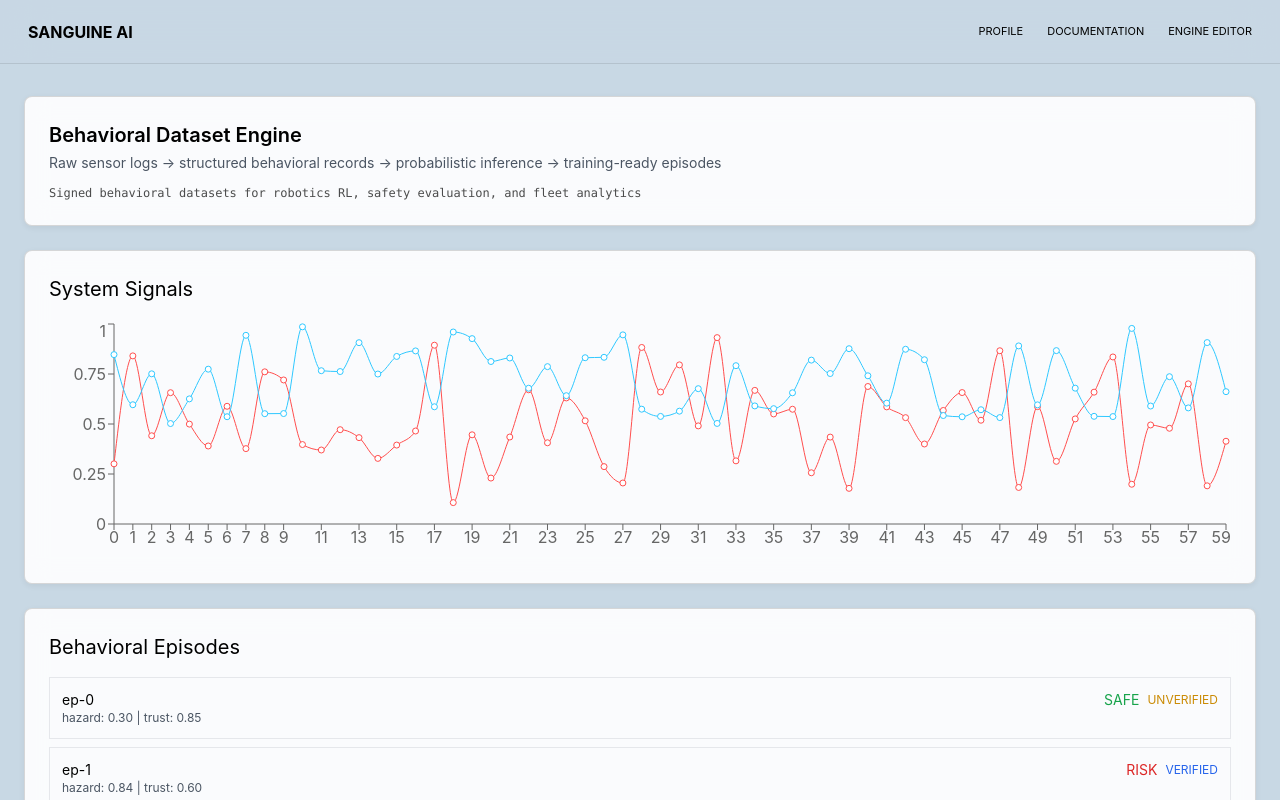
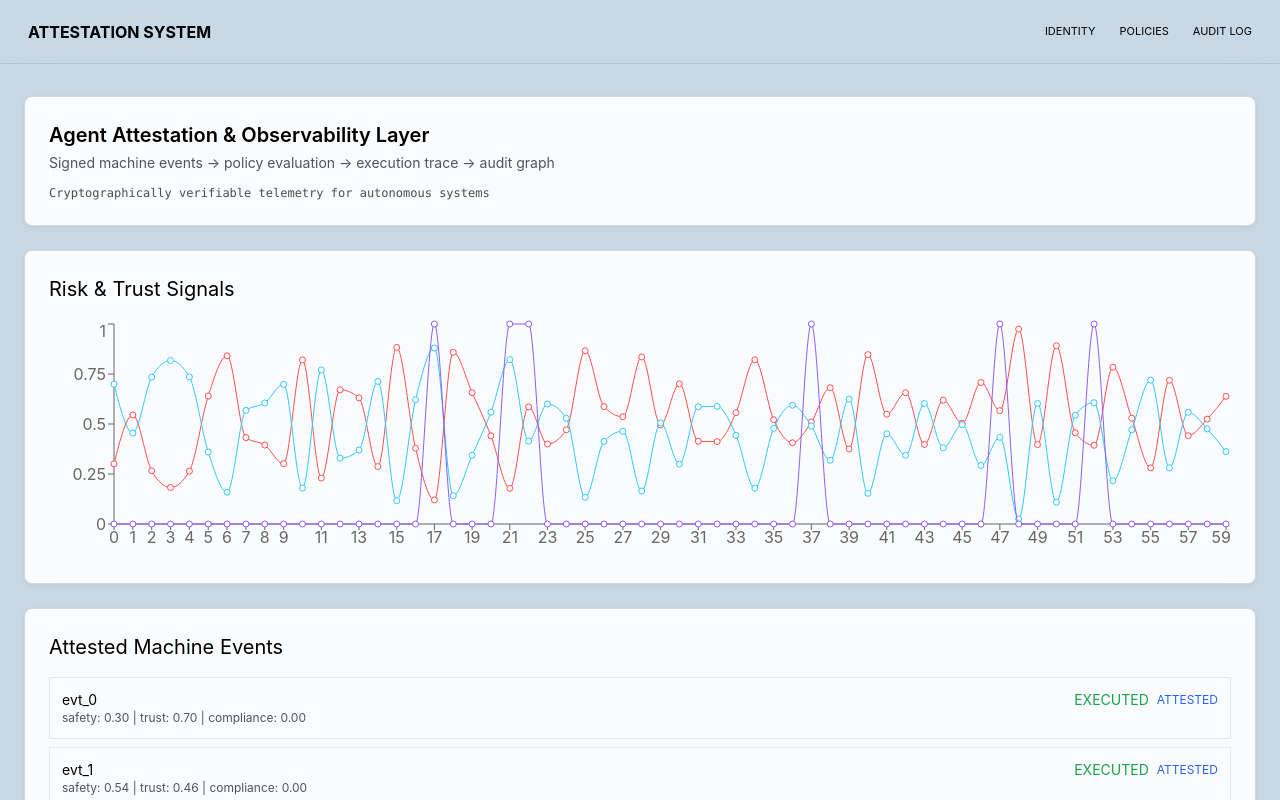
Before and after one commit to SanguineAI-Incorporated/sanguine-ai-users, a React (Vite) app: page / in a window 1280 px wide. Shown: the top 800 px of the page. Built offline with nearby package versions, Linux system fonts and the light colour scheme.

Commit message:
Refactor Dashboard to handle machine events

```diff
--- a/src/pages/Dashboard.jsx
+++ b/src/pages/Dashboard.jsx
@@ -10,10 +10,10 @@ import {
   ResponsiveContainer,
 } from "recharts";
 
-/* ---------------- RAW SENSOR LOGS (mock) ---------------- */
+/* ---------------- RAW MACHINE EVENTS ---------------- */
 
-const rawLogs = (() => {
-  const logs = [];
+const rawEvents = (() => {
+  const events = [];
   const start = Date.now() - 1000 * 60 * 60 * 6;
 
   for (let i = 0; i < 60; i++) {
@@ -24,8 +24,20 @@ const rawLogs = (() => {
         ? ["MOVE", "STOP", "ASSIST"][Math.floor(Math.random() * 3)]
         : null;
 
-    logs.push({
+    events.push({
+      event_id: `evt_${i}`,
       timestamp: new Date(start + i * 60000).toISOString(),
+
+      agent_identity: {
+        agent_id: "agent_robot_01",
+        version: "1.4.2",
+        public_key_id: "fleet_key_01",
+      },
+
+      operator_identity: {
+        operator_id: Math.random() > 0.7 ? "human_456" : null,
+      },
+
       raw: {
         sensors: {
           vision: { occlusion },
@@ -33,49 +45,62 @@ const rawLogs = (() => {
           audio: { command },
         },
       },
+
+      policy_snapshot: {
+        policy_id: "safety_v3",
+        decision: Math.random() > 0.1 ? "allow" : "deny",
+      },
+
+      capability_scope: {
+        can_move: true,
+        can_stop: true,
+        can_spend: Math.random() > 0.8,
+      },
     });
   }
 
-  return logs;
+  return events;
 })();
 
-/* ---------------- INFERENCE STACK ---------------- */
+/* ---------------- ATTESTATION ENGINE ---------------- */
 
-function infer(log) {
-  const occlusion = log.raw.sensors.vision.occlusion;
-  const motion = log.raw.sensors.motion.velocity;
-  const command = log.raw.sensors.audio.command;
+function attest(event) {
+  const occlusion = event.raw.sensors.vision.occlusion;
+  const motion = event.raw.sensors.motion.velocity;
+  const command = event.raw.sensors.audio.command;
 
-  const hazard_score = occlusion * 0.6 + (1 - motion) * 0.4;
-  const trust_score = 1 - occlusion * 0.5;
-  const stability_index = 1 - Math.abs(0.5 - motion);
+  // safety + compliance separation (important upgrade)
+  const safety_risk = occlusion * 0.6 + (1 - motion) * 0.4;
+  const compliance_risk =
+    event.policy_snapshot.decision === "deny" ? 1 : 0;
 
-  const task_success = command === "ASSIST" && hazard_score < 0.6;
-  const safety_event = hazard_score > 0.75;
+  const stability = 1 - Math.abs(0.5 - motion);
+
+  const executed = event.policy_snapshot.decision !== "deny";
 
   return {
-    derived_features: {
-      hazard_score,
-      trust_score,
-      stability_index,
+    derived: {
+      safety_risk,
+      compliance_risk,
+      stability_index: stability,
     },
 
-    outcomes: {
-      task_success,
-      safety_event,
+    outcome: {
+      executed,
+      command,
+      stopped: command === "STOP",
     },
 
-    reward_proxies: {
-      safety_reward: 1 - hazard_score,
-      task_reward: task_success ? 1 : 0,
-      comfort_reward: stability_index,
+    trust: {
+      machine_trust: 1 - safety_risk,
+      policy_trust: executed ? 1 : 0,
     },
 
     attestation: {
-      verified: Math.random() > 0.2,
-      signature: "sig_" + Math.random().toString(16).slice(2),
-      hash: "hash_" + Math.random().toString(16).slice(2),
-      public_key_id: "key_robotics_fleet_01",
+      verified: true,
+      signature: "sig_" + event.event_id,
+      hash: "hash_" + event.timestamp,
+      chain_id: "chain_fleet_01",
     },
   };
 }
@@ -86,33 +111,30 @@ export default function Dashboard() {
   const [selected, setSelected] = useState(null);
   const [hovered, setHovered] = useState(null);
 
-  const episodes = useMemo(() => {
-    return rawLogs.map((log, i) => ({
-      id: `ep-${i}`,
-      timestamp: log.timestamp,
-      raw: log.raw,
-      ...infer(log),
+  const events = useMemo(() => {
+    return rawEvents.map((e) => ({
+      ...e,
+      ...attest(e),
     }));
   }, []);
 
-  const volumeData = useMemo(() => {
-    return episodes.map((e, i) => ({
+  const chartData = useMemo(() => {
+    return events.map((e, i) => ({
       index: i,
-      hazard: e.derived_features.hazard_score,
-      trust: e.derived_features.trust_score,
+      safety: e.derived.safety_risk,
+      trust: e.trust.machine_trust,
+      compliance: e.derived.compliance_risk,
     }));
-  }, [episodes]);
-
-  /* ---------------- EXPORT ---------------- */
+  }, [events]);
 
   const exportJSONL = () => {
-    const jsonl = episodes.map((e) => JSON.stringify(e)).join("\n");
+    const jsonl = events.map((e) => JSON.stringify(e)).join("\n");
     const blob = new Blob([jsonl], { type: "application/json" });
     const url = URL.createObjectURL(blob);
 
     const a = document.createElement("a");
     a.href = url;
-    a.download = "behavioral_dataset.jsonl";
+    a.download = "attested_machine_events.jsonl";
     a.click();
 
     URL.revokeObjectURL(url);
@@ -123,12 +145,12 @@ export default function Dashboard() {
 
       {/* HEADER */}
       <div className="fixed top-0 left-0 right-0 h-16 flex justify-between items-center px-7 z-10 bg-[#C8D8E4]/80 backdrop-blur-xl border-b border-black/10">
-        <div className="font-bold">SANGUINE AI</div>
+        <div className="font-bold">ATTESTATION SYSTEM</div>
 
         <div className="flex gap-6 text-[11px] uppercase">
-          <Link to="/profile">PROFILE</Link>
-          <Link to="/documentation">DOCUMENTATION</Link>
-          <Link to="/engine-editor">ENGINE EDITOR</Link>
+          <Link to="/profile">IDENTITY</Link>
+          <Link to="/policies">POLICIES</Link>
+          <Link to="/audit">AUDIT LOG</Link>
         </div>
       </div>
 
@@ -138,15 +160,15 @@ export default function Dashboard() {
         <Card>
           <CardContent>
             <h2 className="text-xl font-semibold">
-              Behavioral Dataset Engine
+              Agent Attestation & Observability Layer
             </h2>
 
             <p className="text-sm text-gray-600 mt-1">
-              Raw sensor logs → structured behavioral records → probabilistic inference → training-ready episodes
+              Signed machine events → policy evaluation → execution trace → audit graph
             </p>
 
             <div className="mt-3 text-xs font-mono text-black/70">
-              Signed behavioral datasets for robotics RL, safety evaluation, and fleet analytics
+              Cryptographically verifiable telemetry for autonomous systems
             </div>
           </CardContent>
         </Card>
@@ -154,69 +176,55 @@ export default function Dashboard() {
         {/* SIGNALS */}
         <Card>
           <CardContent>
-            <h2 className="text-xl mb-4">System Signals</h2>
+            <h2 className="text-xl mb-4">Risk & Trust Signals</h2>
 
             <div style={{ width: "100%", height: 240 }}>
               <ResponsiveContainer>
-                <LineChart data={volumeData}>
+                <LineChart data={chartData}>
                   <XAxis dataKey="index" />
                   <YAxis />
                   <Tooltip />
-                  <Line type="monotone" dataKey="hazard" stroke="#ff4d4d" />
+                  <Line type="monotone" dataKey="safety" stroke="#ff4d4d" />
                   <Line type="monotone" dataKey="trust" stroke="#2EC7FF" />
+                  <Line type="monotone" dataKey="compliance" stroke="#8B5CF6" />
                 </LineChart>
               </ResponsiveContainer>
             </div>
           </CardContent>
         </Card>
 
-        {/* EPISODES */}
+        {/* EVENTS */}
         <Card>
           <CardContent>
-            <h2 className="text-xl mb-4">Behavioral Episodes</h2>
+            <h2 className="text-xl mb-4">Attested Machine Events</h2>
 
             <div className="space-y-2 max-h-96 overflow-auto">
-              {episodes.map((e) => (
+              {events.map((e) => (
                 <div
-                  key={e.id}
+                  key={e.event_id}
                   onClick={() => setSelected(e)}
                   onMouseEnter={() => setHovered(e)}
                   onMouseLeave={() => setHovered(null)}
                   className="p-3 border cursor-pointer hover:bg-white/50"
                 >
                   <div className="flex justify-between text-sm">
-
-                    <span>{e.id}</span>
+                    <span>{e.event_id}</span>
 
                     <div className="flex gap-2 items-center">
-
-                      <span
-                        className={
-                          e.outcomes.safety_event
-                            ? "text-red-600"
-                            : "text-green-600"
-                        }
-                      >
-                        {e.outcomes.safety_event ? "RISK" : "SAFE"}
+                      <span className={e.outcome.executed ? "text-green-600" : "text-red-600"}>
+                        {e.outcome.executed ? "EXECUTED" : "BLOCKED"}
                       </span>
 
-                      <span
-                        className={
-                          e.attestation.verified
-                            ? "text-blue-600 text-xs"
-                            : "text-yellow-600 text-xs"
-                        }
-                      >
-                        {e.attestation.verified ? "VERIFIED" : "UNVERIFIED"}
+                      <span className={e.attestation.verified ? "text-blue-600 text-xs" : "text-yellow-600 text-xs"}>
+                        {e.attestation.verified ? "ATTESTED" : "UNVERIFIED"}
                       </span>
-
                     </div>
-
                   </div>
 
                   <div className="text-xs text-gray-600">
-                    hazard: {e.derived_features.hazard_score.toFixed(2)} | trust:{" "}
-                    {e.derived_features.trust_score.toFixed(2)}
+                    safety: {e.derived.safety_risk.toFixed(2)} | trust:{" "}
+                    {e.trust.machine_trust.toFixed(2)} | compliance:{" "}
+                    {e.derived.compliance_risk.toFixed(2)}
                   </div>
                 </div>
               ))}
@@ -224,61 +232,57 @@ export default function Dashboard() {
           </CardContent>
         </Card>
 
-        {/* DETAIL PANEL */}
+        {/* DETAIL */}
         <Card>
           <CardContent>
-            <h2 className="text-xl mb-4">Episode Detail</h2>
+            <h2 className="text-xl mb-4">Event Detail</h2>
 
             {selected ? (
               <div className="text-sm space-y-4">
 
                 <div>
-                  <b>Derived Features</b>
-                  <div>Hazard: {selected.derived_features.hazard_score.toFixed(2)}</div>
-                  <div>Trust: {selected.derived_features.trust_score.toFixed(2)}</div>
-                  <div>Stability: {selected.derived_features.stability_index.toFixed(2)}</div>
+                  <b>Identity</b>
+                  <div>Agent: {selected.agent_identity.agent_id}</div>
+                  <div>Operator: {selected.operator_identity.operator_id || "none"}</div>
                 </div>
 
                 <div>
-                  <b>Outcomes</b>
-                  <div>Success: {String(selected.outcomes.task_success)}</div>
-                  <div>Safety Event: {String(selected.outcomes.safety_event)}</div>
+                  <b>Policy</b>
+                  <div>Decision: {selected.policy_snapshot.decision}</div>
                 </div>
 
                 <div>
-                  <b>Reward Proxies</b>
-                  <div>Safety: {selected.reward_proxies.safety_reward.toFixed(2)}</div>
-                  <div>Task: {selected.reward_proxies.task_reward.toFixed(2)}</div>
-                  <div>Comfort: {selected.reward_proxies.comfort_reward.toFixed(2)}</div>
+                  <b>Derived Risk</b>
+                  <div>Safety: {selected.derived.safety_risk.toFixed(2)}</div>
+                  <div>Compliance: {selected.derived.compliance_risk.toFixed(2)}</div>
+                </div>
+
+                <div>
+                  <b>Outcome</b>
+                  <div>Executed: {String(selected.outcome.executed)}</div>
+                  <div>Command: {selected.outcome.command}</div>
                 </div>
 
                 <div>
                   <b>Attestation</b>
                   <div>Verified: {String(selected.attestation.verified)}</div>
-                  <div>Public Key: {selected.attestation.public_key_id}</div>
-                  <div className="text-xs text-gray-600">
-                    Signature: {selected.attestation.signature}
-                  </div>
-                  <div className="text-xs text-gray-600">
-                    Hash: {selected.attestation.hash}
-                  </div>
+                  <div>Chain: {selected.attestation.chain_id}</div>
                 </div>
 
               </div>
             ) : (
-              <p className="text-sm text-gray-500">Select an episode</p>
+              <p className="text-sm text-gray-500">Select an event</p>
             )}
           </CardContent>
         </Card>
 
         {/* EXPORT */}
         <Card>
-          <CardContent>
-            <div className="flex justify-between items-center">
+          <CardContent className="flex justify-between items-center">
             <div>
-                <h2 className="text-xl">Dataset Export</h2>
+              <h2 className="text-xl">Export Attestation Log</h2>
               <p className="text-sm text-gray-600">
-                  Export signed behavioral episodes as JSONL for ML training
+                JSONL of signed machine events for audit + ML
               </p>
             </div>
 
@@ -288,7 +292,6 @@ export default function Dashboard() {
             >
               Export JSONL
             </button>
-            </div>
           </CardContent>
         </Card>
 
@@ -297,13 +300,8 @@ export default function Dashboard() {
       {/* HOVER INSPECTOR */}
       {hovered && (
         <div className="fixed right-6 top-24 w-[420px] max-h-[70vh] overflow-auto bg-black text-green-200 text-[10px] p-3 border border-black/30 shadow-xl z-50">
-          <div className="text-white mb-2 font-bold">
-            Episode JSON
-          </div>
-
-          <pre className="whitespace-pre-wrap">
-            {JSON.stringify(hovered, null, 2)}
-          </pre>
+          <div className="text-white mb-2 font-bold">Raw Event</div>
+          <pre>{JSON.stringify(hovered, null, 2)}</pre>
         </div>
       )}
 
```
Lines whose indentation alone changed are shown as unchanged.
